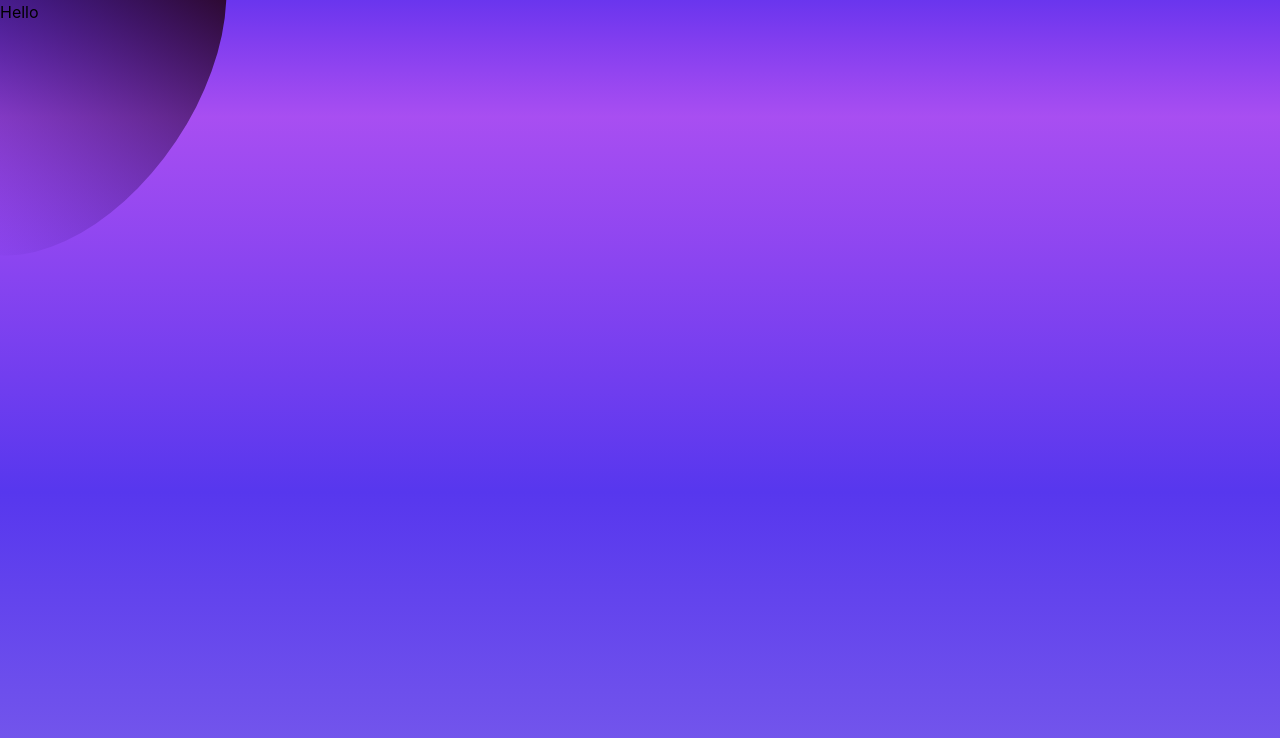
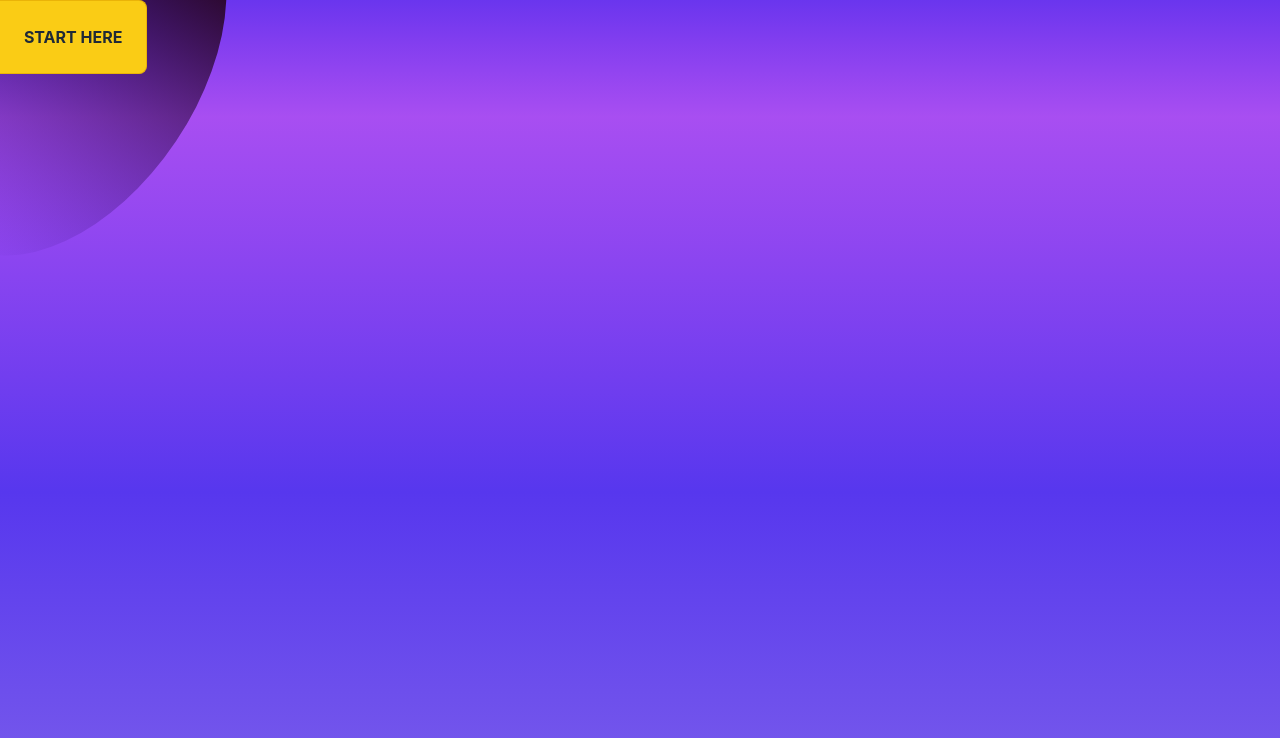
Before and after one commit to mbelmontes7/table, a React (Create React App) app: page / in a window 1280 px wide. Shown: the top 738 px of the page. Built offline with nearby package versions, Linux system fonts and the light colour scheme.

Commit message:
button needs to be center

```diff
--- a/src/App.js
+++ b/src/App.js
@@ -1,12 +1,13 @@
-import React, {Component} from 'react';
+import React, { Component } from 'react';
 import ReactDOM from 'react-dom';
 import './App.css';
 
 function App() {
   return (
     <div className='h-screen w-screen bg-cover bg-no-repeat bg-[url("../public/assets/bg.svg")]'>
-    <h1>Hello</h1>
-    </div>
+      <button class="w-50 h-30 items-center rounded-r-lg  bg-yellow-400  text-gray-800 font-bold p-6 uppercase border-yellow-500 border-t border-b border-r">Start here</button>
+</div>
+
   );
 }
 export default App;
```
